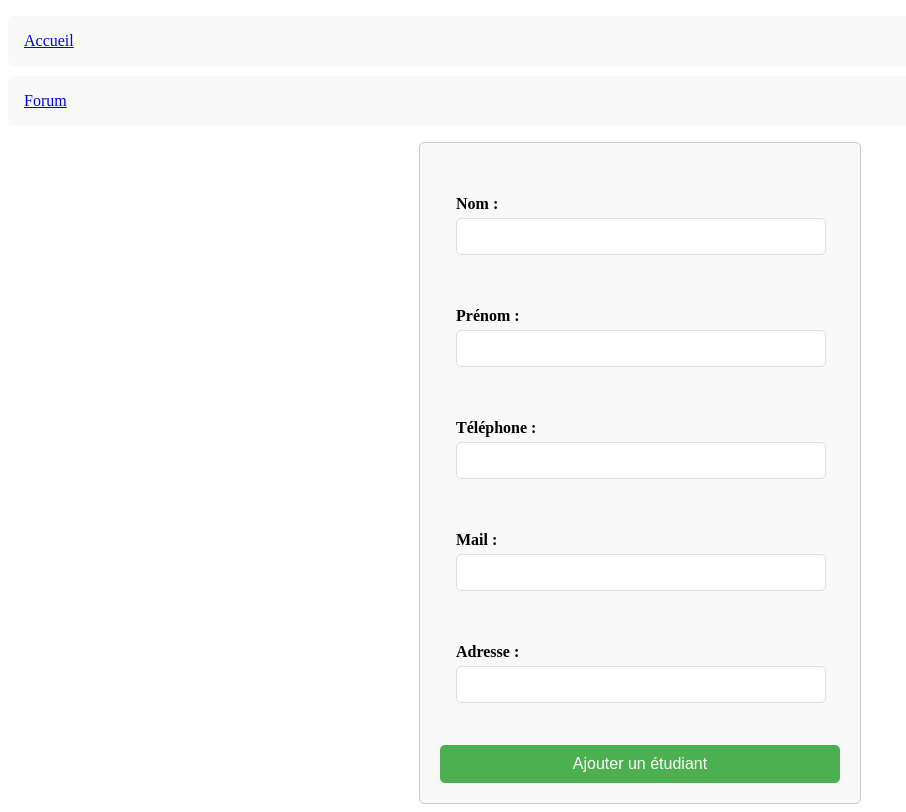
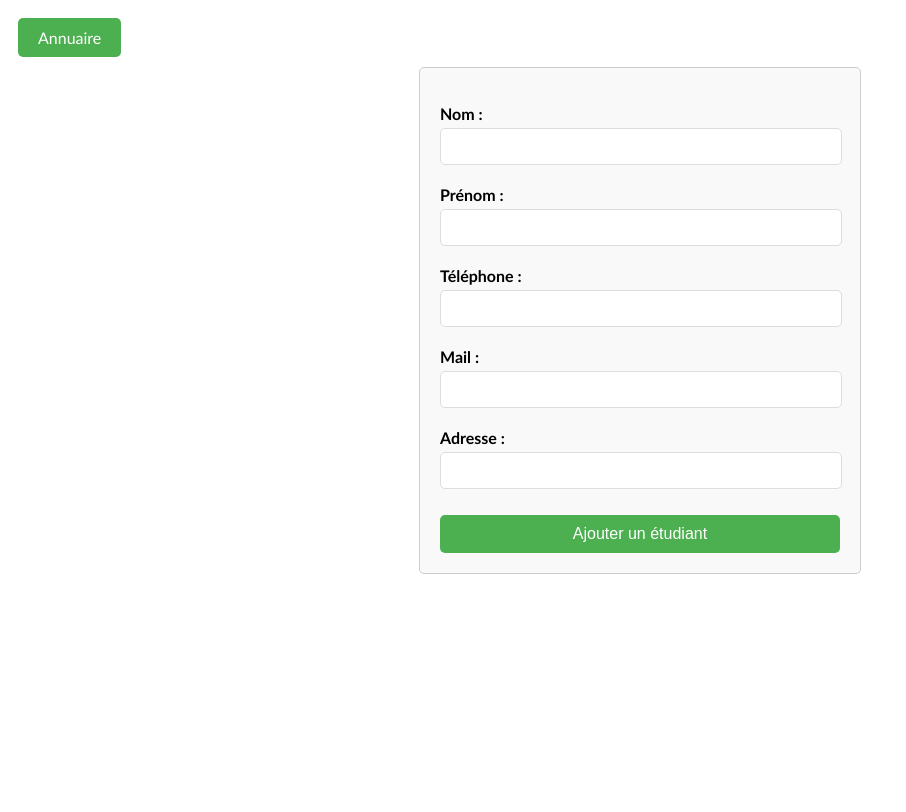
Before and after one commit to TheoMa76/annuaire, a PHP site: page /ajouter.php in a window 1280 px wide. Shown: the whole page, without its empty margins (0-906 px from the left). After the commit the page ends 574 px from the top, so only its background shows below. Run offline with PHP 8.4, Linux system fonts and the light colour scheme; data that the repository does not hold is empty.

Commit message:
clean code + front

```diff
--- a/ajouter.php
+++ b/ajouter.php
@@ -1,8 +1,7 @@
 <?php
 
 require_once './configs/bootstrap.php';
-require_once './src/crud.php';
-require_once './src/Entity/Etudiant.php';
+
 ob_start();
 
 if(isset($_GET["page"])){
@@ -21,7 +20,7 @@ if(isset($_GET["layout"])){
 
 }
 ?>
-
+<div class="form-crud">
   <form action="ajouter.php" method="post">
     <ul>
       <li>
@@ -48,6 +47,7 @@ if(isset($_GET["layout"])){
     </ul>
     <input type="submit" value="Ajouter un étudiant">
   </form>
+</div>
 <?php
 
 if(isset($_POST['nom'])&& isset($_POST['prenom']) && isset($_POST['telephone']) && isset($_POST['mail'])){
@@ -59,7 +59,7 @@ if(isset($_POST['nom'])&& isset($_POST['prenom']) && isset($_POST['telephone'])
 
   $etudiant = new Etudiant($nom, $prenom, $telephone, $mail, $adresse);
   create($etudiant);
-  header('Location: index.php?page=accueil');
+  header('Location: index.php?page=annuaire');
   exit();
 
 }
--- a/configs/bootstrap.php
+++ b/configs/bootstrap.php
@@ -1,6 +1,9 @@
 <?php
 require_once "./configs/global.php";
-require_once "./src/toolkit.php";
-require_once "./src/dbConnect.php";
-require_once "./src/crud.php";
+require_once "./src/outils/toolkit.php";
+require_once "./configs/dbConnect.php";
+require_once "./src/crud/crud.php";
+require_once "./src/entity/Etudiant.php";
+include_once "./templates/layout/html.layout.php";
+
 debugMode($globalConfigs["debugMode"]);
--- a/index.php
+++ b/index.php
@@ -12,3 +12,6 @@ $pageContent = [
 
 ];
     include "./templates/layout/html.layout.php";
+    require_once "./templates/includes/listUsers.inc.php";
+    include_once "./templates/includes/html_header.inc.php";
+    include_once "./templates/includes/html_footer.inc.php";
--- a/src/crud.php
+++ b/src/crud/crud.php
@@ -1,5 +1,5 @@
 <?php
-require_once "./src/dbConnect.php";
+require_once "./configs/bootstrap.php";
 
 function queryBuilder($method, $table, ...$payload){
     $query ="";
--- a/src/Entity/Etudiant.php
+++ b/src/entity/Etudiant.php
@@ -1,6 +1,4 @@
 <?php
-
-require_once('./src/crud.php');
 
 class Etudiant{
     protected string $nom;
--- a/styles/global.css
+++ b/styles/global.css
@@ -1,15 +1,3 @@
-
-    ul {
-        list-style-type: none;
-        padding: 0;
-    }
-
-    li {
-        background-color: #f9f9f9;
-        margin: 0.5em 0;
-        padding: 1em;
-        border-radius: 5px;
-    }
 
     h4, h5 {
         margin: 0.5em 0;
@@ -67,7 +55,7 @@
         content: ' ▼';
     }
 
-    form {
+    .form-crud form {
         max-width: 400px;
         margin: auto;
         padding: 20px;
@@ -113,3 +101,76 @@
     input[type="submit"]:hover {
         background-color: #45a049;
     }
+
+    .recherche form{
+        max-width: 400px;
+        margin: auto;
+        padding: 20px;
+        border: 1px solid #ccc;
+        border-radius: 5px;
+        background-color: #f9f9f9;
+    }
+
+    body {
+        font-family: 'Calibri', sans-serif;
+    }
+
+    h1 {
+        font-family: 'Arial', sans-serif;
+        text-align: center;
+        font-size: 2.5em;
+        color: #333;
+        margin-top: 20px;
+        margin-bottom: 20px;
+        text-transform: uppercase;
+        letter-spacing: 2px;
+    }
+
+    .action-button.ajouter-button {
+        display: inline-block;
+        padding: 10px 20px;
+        font-size: 16px;
+        cursor: pointer;
+        text-align: center;
+        text-decoration: none;
+        outline: none;
+        color: #fff;
+        background-color: #4CAF50;
+        border: none;
+        border-radius: 5px;
+        box-shadow: 0 3px #999;
+    }
+
+    .action-button.ajouter-button:hover {
+        background-color: #45a049;
+    }
+
+    .action-button.ajouter-button:active {
+        background-color: #3e8e41;
+        box-shadow: 0 2px #666;
+        transform: translateY(1px);
+    }
+
+    .navbar {
+        display: inline-block;
+    }
+
+    .navbar a {
+        display: inline-block;
+        padding: 10px 20px;
+        margin: 10px;
+        text-align: center;
+        text-decoration: none;
+        color: #fff;
+        background-color: #4CAF50;
+        border: none;
+        border-radius: 5px;
+    }
+
+    .navbar a:hover {
+        background-color: #45a049;
+    }
+
+    .navbar a:active {
+        background-color: #3e8e41;
+    }
--- a/templates/includes/forum.inc.php
+++ /dev/null
@@ -1 +0,0 @@
-<h1>Forum</h1>
--- a/templates/includes/html_header.inc.php
+++ b/templates/includes/html_header.inc.php
@@ -2,7 +2,7 @@
 <html lang="fr">
 <head>
   <meta charset="utf-8">
-  <title>Titre de la page</title>
+  <title>Annuaire</title>
     <link rel="stylesheet" type="text/css" href="styles/global.css">
     <script type="text/javascript" src="scripts/script.js"></script>
 </head>
--- a/templates/includes/menu.inc.php
+++ b/templates/includes/menu.inc.php
@@ -1,4 +1,7 @@
-<ul>
-    <li><a href="./?page=accueil&layout=html">Accueil</a></li>
-    <li><a href="./?page=forum&layout=html">Forum</a></li>
-</ul>
+
+<link rel="stylesheet" type="text/css" href="styles/global.css">
+
+
+<div class="navbar">
+        <a href="./?page=annuaire">Annuaire</a>
+    </div>
--- a/templates/layout/html.layout.php
+++ b/templates/layout/html.layout.php
@@ -1,5 +1,5 @@
 <?php
 include_once './templates/includes/html_header.inc.php';
-fromInc("menu");
+include_once './templates/includes/menu.inc.php';
 echo $pageContent['html'];
 include_once './templates/includes/html_footer.inc.php';
```
Also changed, not shown: editer.php (+3 -4 lines), src/filtre.php (deleted, +0 -8 lines), src/outils/filtre.php (added, +26 -0 lines), templates/includes/form.inc.php (deleted, +0 -7 lines), templates/includes/listUsers.inc.php (+19 -9 lines), configs/dbConnect.php (renamed from src/dbConnect.php), src/outils/toolkit.php (renamed from src/toolkit.php), templates/includes/annuaire.inc.php (line endings or trailing spaces). Lines whose indentation alone changed are shown as unchanged.
